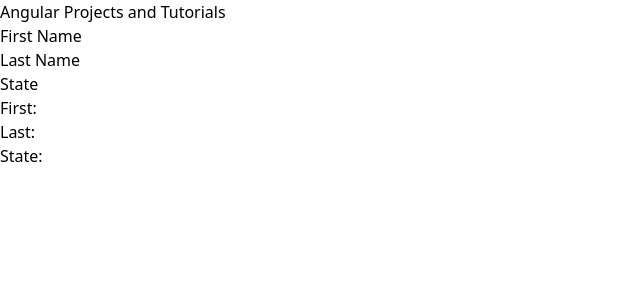
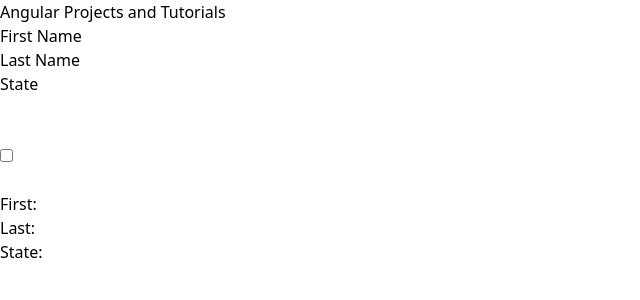
Before and after one commit to remHub/learning-ang, an Angular app: page / in a window 1280 px wide. Shown: the top 300 px of the page, without its empty margins (0-640 px from the left). Built offline with nearby package versions, Linux system fonts and the light colour scheme.

Commit message:
added checkbox input example

```diff
--- a/src/app/app.component.html
+++ b/src/app/app.component.html
@@ -39,14 +39,17 @@
         />
       </div>
 
-      <div class="flex flex-col justify-between">
+      <br /><br />
+      <input type="checkbox" name="" id="" [(ngModel)]="addBackground"/>
+      <br /><br />
+
+      <div class="flex flex-col justify-between" [class]="addBackground ? addSomeColor : ''">
         <h1><span class="font-bold">First:</span> {{ firstName }}</h1>
 
         <h1><span class="font-bold">Last:</span> {{ lastName }}</h1>
 
         <h1><span class="font-bold">State:</span> {{ state }}</h1>
       </div>
-
     </div>
   </div>
 </div>
--- a/src/app/app.component.ts
+++ b/src/app/app.component.ts
@@ -11,5 +11,8 @@ export class AppComponent {
   firstName: string = "";
   lastName: string = "";
   state: string  = "";
+  addBackground: boolean = false;
+
+  addSomeColor: string = "px-1 py-2 bg-blue-300 outline outline-1 rounded-md shadow-xl";
 
 }
```
